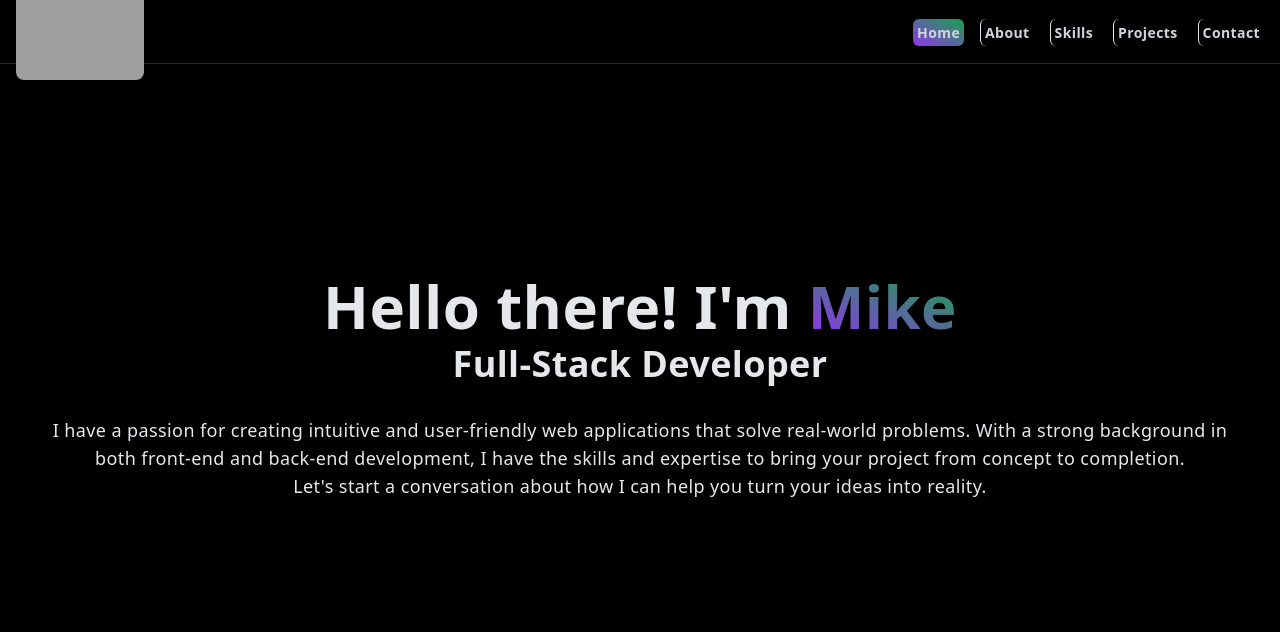
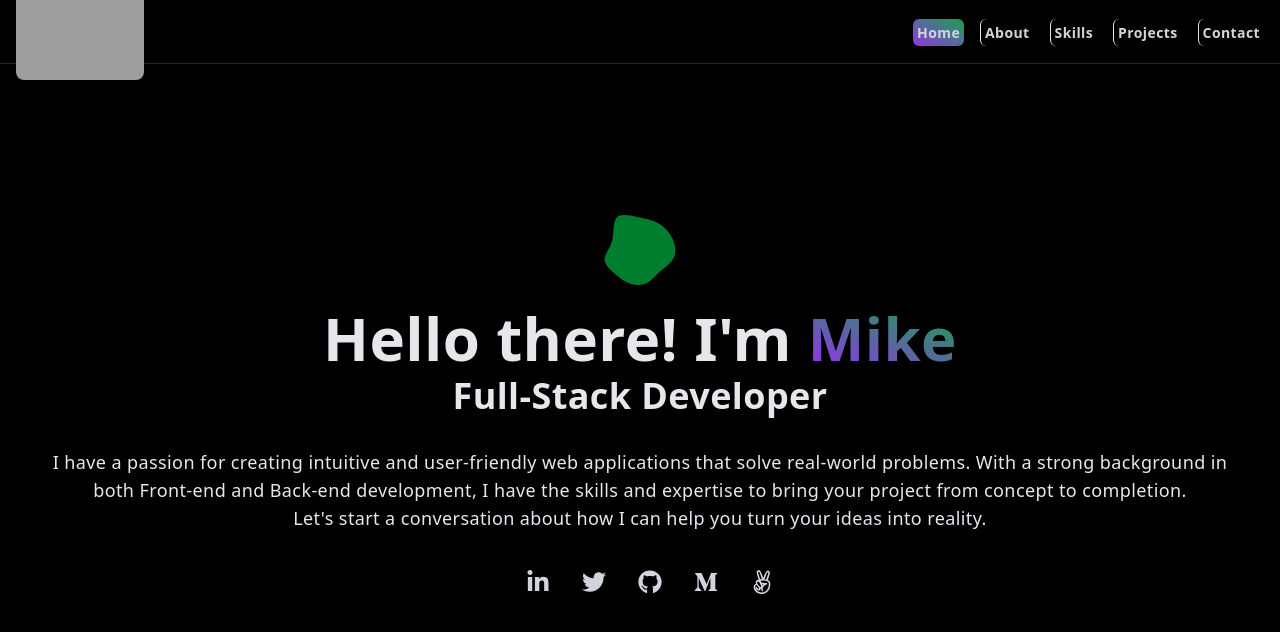
Before and after one commit to mikemtzp/portfolio, a Next.js app: page / in a window 1280 px wide. Shown: the top 632 px of the page. Built offline with nearby package versions, Linux system fonts and the light colour scheme; grey boxes are pictures that could not be loaded.

Commit message:
Add desktop social icons

```diff
--- a/components/Main.jsx
+++ b/components/Main.jsx
@@ -1,25 +1,53 @@
+import Image from 'next/image';
 import React from 'react';
+import { socialIcons } from '../data';
 
 const Main = () => {
   return (
     <div className='w-full h-screen text-center'>
       <div className='max-w-[1240px] w-full h-full mx-auto p-2 flex justify-center items-center'>
-        <div>
-          <h1 className='text-gray-200 my-2'>
+        <div className='flex flex-col items-center'>
+          <Image
+            src='/blob.svg'
+            alt='blob'
+            width={100}
+            height={100}
+            className='opacity-90'
+          />
+          <h1 className='text-gray-200 my-2 cursor-default'>
             Hello there! I&apos;m{' '}
             <span className='bg-clip-text text-transparent inline-block bg-gradient-to-tr from-purple-600 to-green-600'>
               Mike
             </span>
           </h1>
-          <h2>Full-Stack Developer</h2>
+          <h2 className='cursor-default'>Full-Stack Developer</h2>
           <p className='text-lg text-gray-200 my-5 max-width[70%] m-auto py-3 px-5'>
             I have a passion for creating intuitive and user-friendly web
             applications that solve real-world problems. With a strong
-            background in both front-end and back-end development, I have the
+            background in both Front-end and Back-end development, I have the
             skills and expertise to bring your project from concept to
-            completion. <br />Let&apos;s start a conversation about how I can help you
-            turn your ideas into reality.
+            completion. <br />
+            Let&apos;s start a conversation about how I can help you turn your
+            ideas into reality.
           </p>
+          <div className='flex justify-center w-2/4 lg:w-1/4'>
+            {socialIcons.map(([icon, url]) => (
+              <div
+                key={url}
+                className='relative group p-1.5 ml-5 active:scale-110 ease-in-out transform active:duration-200 duration-200'
+              >
+                <a
+                  className='text-gray-300 text-2xl w-full hover:text-white active:text-white'
+                  href={url}
+                  target='_blank'
+                  rel='noopener noreferrer'
+                >
+                  <div className='absolute p-1 -inset-0.5 rounded-lg -z-10 opacity-0 transition duration-700 group-hover:opacity-75 group-hover:transition bg-gradient-to-tr from-purple-600 to-green-600'></div>
+                  {icon}
+                </a>
+              </div>
+            ))}
+          </div>
         </div>
       </div>
     </div>
--- a/components/Navbar.jsx
+++ b/components/Navbar.jsx
@@ -2,13 +2,7 @@ import Image from 'next/image';
 import Link from 'next/link';
 import { useRouter } from 'next/router';
 import React, { useState } from 'react';
-import {
-  FaGithub,
-  FaLinkedinIn,
-  FaMediumM,
-  FaAngellist,
-  FaTwitter,
-} from 'react-icons/fa';
+import { socialIcons } from '../data';
 
 const Navbar = () => {
   const router = useRouter();
@@ -22,17 +16,6 @@ const Navbar = () => {
     ['Skills', '/#skills'],
     ['Projects', '/#projects'],
     ['Contact', '/#contact'],
-  ];
-
-  const socialIcons = [
-    [
-      <FaLinkedinIn key='' />,
-      'https://www.linkedin.com/in/mike-mart%C3%ADnez/',
-    ],
-    [<FaTwitter key='' />, 'https://twitter.com/mikemtzp'],
-    [<FaGithub key='' />, 'https://github.com/mikemtzp'],
-    [<FaMediumM key='' />, 'https://mikemtzp.medium.com/'],
-    [<FaAngellist key='' />, 'https://angel.co/u/mikemtzp'],
   ];
 
   return (
--- /dev/null
+++ b/data.js
@@ -0,0 +1,18 @@
+import {
+  FaGithub,
+  FaLinkedinIn,
+  FaMediumM,
+  FaAngellist,
+  FaTwitter,
+} from 'react-icons/fa';
+
+export const socialIcons = [
+  [
+    <FaLinkedinIn key='' />,
+    'https://www.linkedin.com/in/mike-mart%C3%ADnez/',
+  ],
+  [<FaTwitter key='' />, 'https://twitter.com/mikemtzp'],
+  [<FaGithub key='' />, 'https://github.com/mikemtzp'],
+  [<FaMediumM key='' />, 'https://mikemtzp.medium.com/'],
+  [<FaAngellist key='' />, 'https://angel.co/u/mikemtzp'],
+];
```
Also changed, not shown: public/blob.svg (added).
